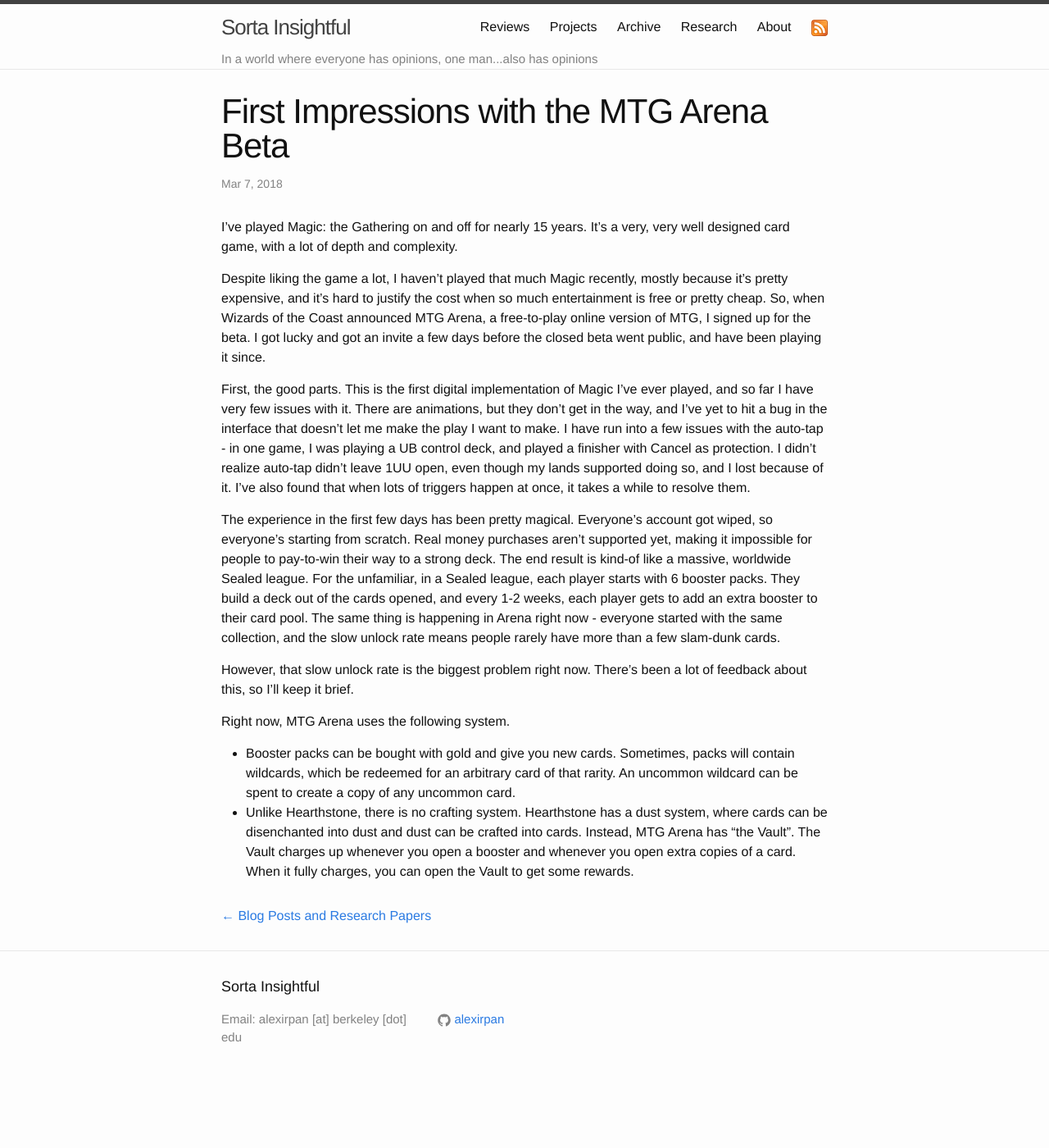
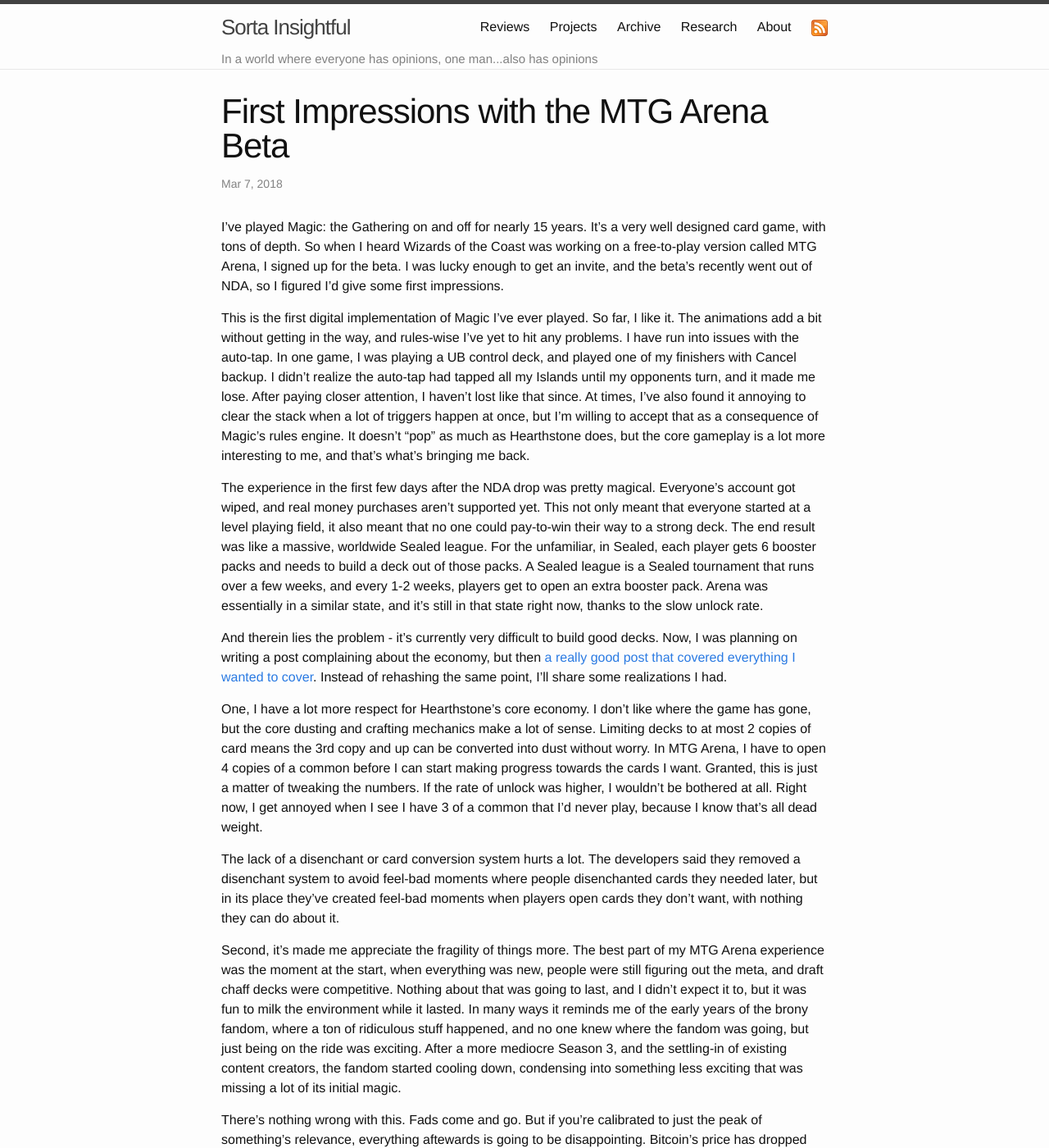
Before and after one commit to alexirpan/alexirpan.github.io, a Jekyll site: the page built from _posts/2018-03-28-magic-arena.markdown, in a window 1280 px wide and 1400 px high. Shown: the whole window at 82% size. Built offline with Jekyll 4.4.1, drawn with Linux system fonts in a browser that asks for light colours; nearby versions of some CDN libraries; some of the changed text lies outside the part shown.

Commit message:
Finishing first draft.

```diff
--- a/_posts/2018-03-28-magic-arena.markdown
+++ b/_posts/2018-03-28-magic-arena.markdown
@@ -4,46 +4,85 @@
 date:   2018-03-07 03:00:00 -0800
 ---
 
-I've played Magic: the Gathering on and off for nearly 15 years. It's a very,
-very well designed card game, with a lot of depth and complexity.
+I've played Magic: the Gathering on and off for nearly 15 years. It's a
+very well designed card game, with tons of depth. So when I heard
+Wizards of the Coast was working on a free-to-play version called MTG Arena, I
+signed up for the beta. I was lucky enough to get an invite, and the beta's
+recently went out of NDA, so I figured I'd give some first impressions.
 
-Despite liking the game a lot, I haven't played that much Magic recently,
-mostly because it's pretty expensive, and it's hard to justify the cost when
-so much entertainment is free or pretty cheap. So, when Wizards of the Coast
-announced MTG Arena, a free-to-play online version of MTG, I signed up for the
-beta. I got lucky and got an invite a few days before the closed beta went
-public, and have been playing it since.
+This is the first digital implementation of Magic I've
+ever played. So far, I like it.
+The animations add a bit without getting in the way, and rules-wise I've yet
+to hit any problems. I have run into issues with the auto-tap. In one game,
+I was playing a UB control deck, and played one of my finishers with Cancel
+backup. I didn't realize the auto-tap had tapped all my Islands until my
+opponents turn, and it made me lose. After paying closer attention, I haven't
+lost like that since. At times, I've also found it annoying to clear the stack
+when a lot of triggers happen at once, but I'm willing to accept that as a
+consequence of Magic's rules engine. It doesn't "pop" as much as Hearthstone
+does, but the core gameplay is a lot more interesting to me, and that's what's
+bringing me back.
 
-First, the good parts. This is the first digital implementation of Magic I've
-ever played, and so far I have very few issues with it. There are animations,
-but they don't get in the way, and I've yet to hit a bug in the interface that
-doesn't let me make the play I want to make. I have run into a few issues with
-the auto-tap - in one game, I was playing a UB control deck, and played a
-finisher with Cancel as protection. I didn't realize auto-tap didn't leave 1UU
-open, even though my lands supported doing so, and I lost because of it.
-I've also found that when lots of triggers happen at once, it takes a while to
-resolve them.
+The experience in the first few days after the NDA drop was pretty magical.
+Everyone's account got wiped, and real money purchases aren't
+supported yet. This not only meant that everyone started at a level playing
+field, it also meant that no one could pay-to-win their way to a strong deck.
+The end result was like a massive, worldwide Sealed league. For the
+unfamiliar, in Sealed, each player gets 6 booster packs and needs to build a
+deck out of those packs. A Sealed league is a Sealed tournament that runs over
+a few weeks, and every 1-2 weeks, players get to open an extra booster pack.
+Arena was essentially in a similar state, and it's still in that state right
+now, thanks to the slow unlock rate.
 
-The experience in the first few days has been pretty magical. Everyone's account
-got wiped, so everyone's starting from scratch. Real money purchases aren't
-supported yet, making it impossible for people to pay-to-win their way to a
-strong deck. The end result is kind-of like a massive, worldwide Sealed league.
-For the unfamiliar, in a Sealed league, each player starts with 6 booster packs.
-They build a deck out of the cards opened, and every 1-2 weeks, each player gets
-to add an extra booster to their card pool. The same thing is happening in Arena
-right now - everyone started with the same collection, and the slow unlock rate
-means people rarely have more than a few slam-dunk cards.
+And therein lies the problem - it's currently very difficult to build good
+decks. Now, I was planning on writing a post complaining about the economy,
+but then [a really good post that covered everything I wanted to cover](https://rngeternal.com/2018/03/28/going-deep-analyzing-the-mtga-economy/).
+Instead of rehashing the same point, I'll share some realizations I had.
 
-However, that slow unlock rate is the biggest problem right now. There's been a
-lot of feedback about this, so I'll keep it brief.
+One, I have a lot more respect for Hearthstone's core economy. I don't like
+where the game has gone, but the core dusting and crafting mechanics make a lot
+of sense. Limiting decks to at most 2 copies of card means the 3rd copy and up
+can be converted into dust without worry.
+In MTG Arena, I have to open 4 copies of a common before I can start making
+progress towards the cards I want. Granted, this is just a matter of tweaking
+the numbers. If the rate of unlock was higher, I wouldn't be bothered at all.
+Right now, I get annoyed when I see I have 3 of a common that I'd never play,
+because I know that's all dead weight.
 
-Right now, MTG Arena uses the following system.
+The lack of a disenchant or card conversion system hurts a lot. The developers
+said they removed a disenchant system to avoid feel-bad moments where people
+disenchanted cards they needed later, but in its place they've created feel-bad
+moments when players open cards they don't want, with nothing they can do about
+it.
 
-* Booster packs can be bought with gold and give you new cards. Sometimes, packs
-will contain wildcards, which be redeemed for an arbitrary card of that rarity.
-An uncommon wildcard can be spent to create a copy of any uncommon card.
-* Unlike Hearthstone, there is no crafting system. Hearthstone has a dust system,
-where cards can be disenchanted into dust and dust can be crafted into cards.
-Instead, MTG Arena has "the Vault". The Vault charges up whenever you open a
-booster and whenever you open extra copies of a card. When it fully charges,
-you can open the Vault to get some rewards.
+Second, it's made me appreciate the fragility of things more. The best part of
+my MTG Arena experience was the moment at the start, when everything was new,
+people were still figuring out the meta, and draft chaff decks were competitive.
+Nothing about that was going to last, and I didn't expect it to, but it was
+fun to milk the environment while it lasted. In many ways it reminds me of the
+early years of the brony fandom, where a ton of ridiculous stuff happened, and
+no one knew where the fandom was going, but just being on the ride was exciting.
+After a more mediocre Season 3, and the settling-in of existing content creators,
+the fandom started cooling down, condensing into something less exciting that
+was missing a lot of its initial magic.
+
+There's nothing wrong with this. Fads come and go. But if you're calibrated
+to just the peak of something's relevance, everything aftewards is going
+to be disappointing. Bitcoin's price has dropped from its record high, but
+I'm not sure it was supposed to follow its rapid growth forever. I saw a Reddit
+post asking if research in deep learning was slowing down. I don't think it is,
+but I feel there have been fewer fundamental architecture shifts in recent years,
+and perhaps that's just because we've snagged all the low-hanging fruit.
+
+This is a personal thing, but I'm not a big fandom jumper. I tend to get into a
+few fandoms and then stick with them for a long, long time. Part of me thinks
+that people are just chasing the new high, the new thing, and when it stops being
+the new thing, they have to find the next new thing to get their fix of
+collective enthusiasm. I used to look down on this. I don't anymore, because I
+get it now. Some things genuinely are that fleeting.
+
+It's just that if you do decide to stick with something, and it starts getting
+worse, I don't think it's productive or useful to complain about it too much.
+The thing that gets you into a community doesn't have to be the thing that
+gets you to stay. If you can't find a reason to stay, then maybe you should
+just leave.
```
